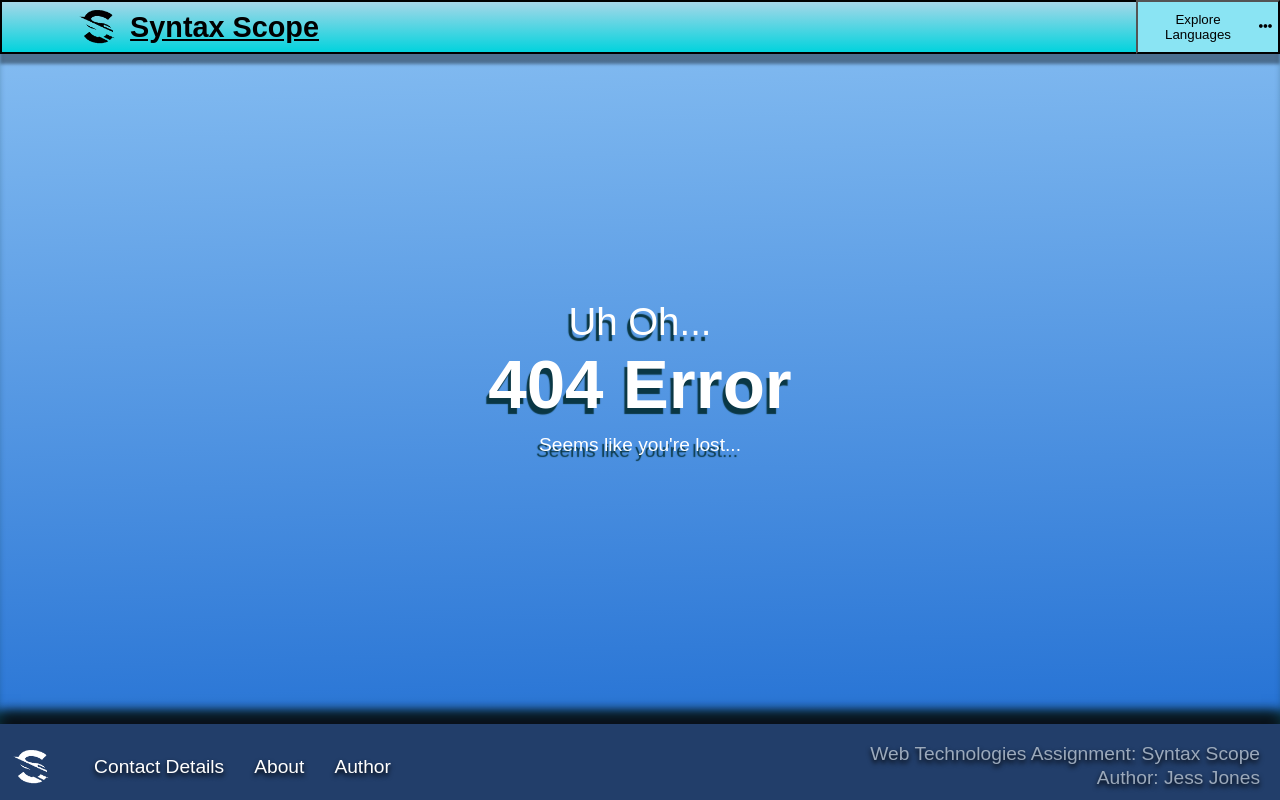
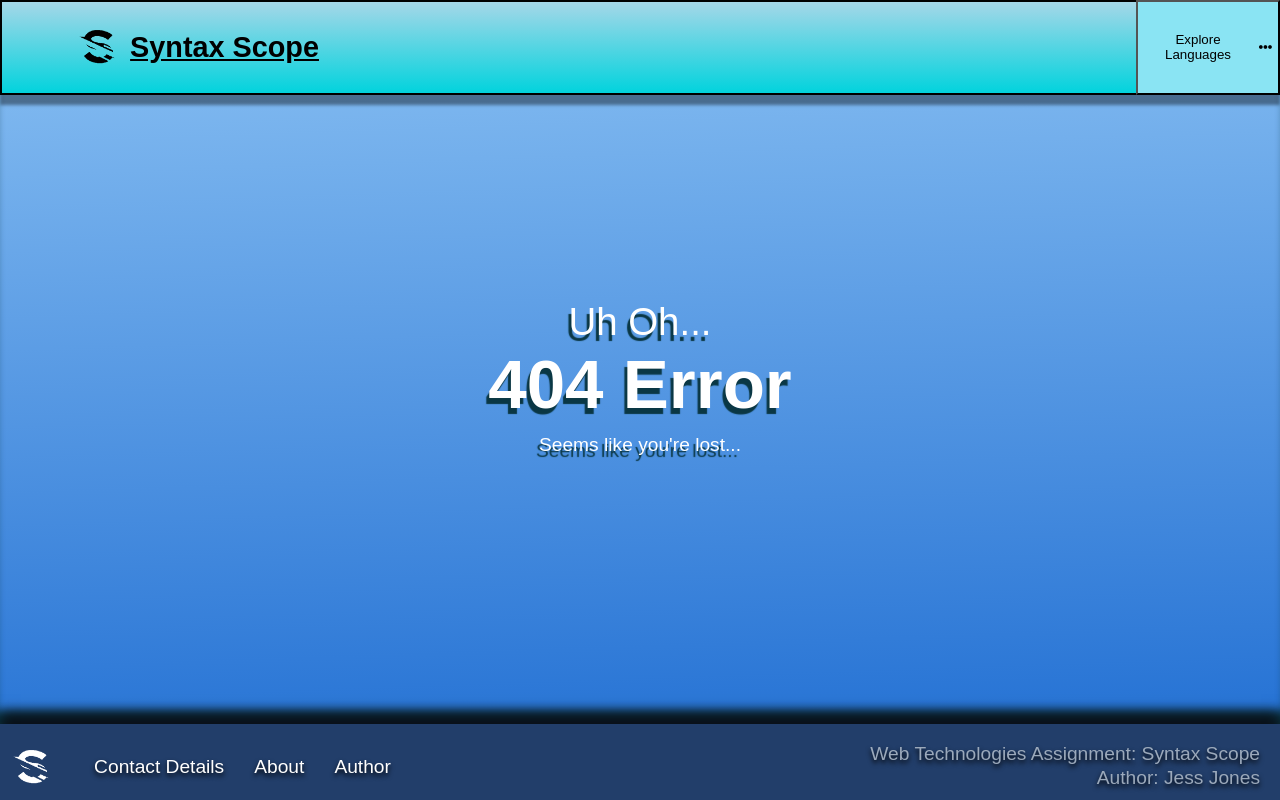
Before and after one commit to zenachallenge/zenachallenge.github.io, a plain HTML site: page c.html in a window 1280 px wide. Drawn offline with nearby package versions, Linux system fonts and the light colour scheme; a web font is replaced by a local one.

Commit message:
Update style.css

```diff
--- a/css/style.css
+++ b/css/style.css
@@ -44,15 +44,8 @@ nav{
 nav a{
 	display: flex;
 	text-decoration: none;
+	align-items: center;
 	color: black;
-}
-
-nav a p{
-	display: flex;
-	flex-direction: column;
-	justify-content: center;
-
-	margin: 0px;
 }
 
 nav h2{
@@ -428,10 +421,6 @@ footer a.CSS-logo img{
 	width: 64px;
 }
 
-a{
-	align-items: center;
-}
-
 .white{
 	color: white;
 }
```
